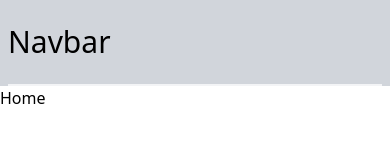
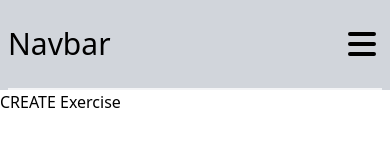
Before and after one commit to BrunojayParis/exercise_tracker, a React (Create React App) app in the folder extracker/: page /create in a window 390 px wide. Shown: the top 164 px of the page. Built offline with nearby package versions, Linux system fonts and the light colour scheme.

Commit message:
imported all the components and tested them

```diff
--- a/extracker/src/App.js
+++ b/extracker/src/App.js
@@ -1,7 +1,12 @@
 import React from 'react';
 import './App.css';
-import {BrowserRouter as Router,Switch,Route} from "react-router-dom";
+import {BrowserRouter as Router,Route} from "react-router-dom";
 import Navbar from './components/Navbar.js';
+import ExercisesList from './components/ExercisesList';
+import EditExercises from './components/EditExercises';
+import CreateExercise from './components/CreateExercise';
+import CreateUser from './components/CreateUser';
+
 
 
 
@@ -12,32 +17,13 @@ function App() {
       <div>
           {/* A <Switch> looks through its children <Route>s and
             renders the first one that matches the current URL. */}
-        <Switch>
-          <Route path="/about">
-            <About />
-          </Route>
-          <Route path="/users">
-            <Users />
-          </Route>
-          <Route path="/">
-            <Home />
-          </Route>
-        </Switch>
+          <Route path="/" exact component={ExercisesList}></Route>
+          <Route path="/edit/:id" component={EditExercises}></Route>
+          <Route path="/create" component={CreateExercise}></Route>
+          <Route path="/user" component={CreateUser}></Route>
       </div>
     </Router>
   );
 }
 
-function Home() {
-  return <h2>Home</h2>;
-}
-
-function About() {
-  return <h2>About 2</h2>;
-}
-
-function Users() {
-  return <h2>Users</h2>;
-}
-
 export default App;
--- /dev/null
+++ b/extracker/src/components/CreateExercise.js
@@ -0,0 +1,13 @@
+import React from 'react';
+
+const CreateExercise = () =>{
+
+
+    return(
+        <div>
+            <h1>CREATE Exercise</h1>
+        </div>
+    )
+}
+
+export default CreateExercise;
--- /dev/null
+++ b/extracker/src/components/CreateUser.js
@@ -0,0 +1,13 @@
+import React from 'react';
+
+const CreateUser = () =>{
+
+
+    return(
+        <div>
+            <h1>CREATE USER</h1>
+        </div>
+    )
+}
+
+export default CreateUser;
--- /dev/null
+++ b/extracker/src/components/EditExercises.js
@@ -0,0 +1,13 @@
+import React from 'react';
+
+const EditExercises = () =>{
+
+
+    return(
+        <div>
+            <h1>EDIT EXERCISES</h1>
+        </div>
+    )
+}
+
+export default EditExercises;
--- /dev/null
+++ b/extracker/src/components/ExercisesList.js
@@ -0,0 +1,13 @@
+import React from 'react';
+
+const ExerciseList = () =>{
+
+
+    return(
+        <div>
+            <h1>EXERCISES LIST</h1>
+        </div>
+    )
+}
+
+export default ExerciseList;
--- a/extracker/src/components/Navbar.js
+++ b/extracker/src/components/Navbar.js
@@ -1,8 +1,8 @@
-import React from 'react';
-import {BrowserRouter as Link} from "react-router-dom";
+import React from "react";
+import { BrowserRouter as Link } from "react-router-dom";
 
-const Navbar =()=>{
-    return(
+const Navbar = () => {
+  return (
     <div>
       <nav className="bg-gray-300">
         <div className="max-w-7xl mx-auto px-2 sm:px-6 lg:px-8">
@@ -11,9 +11,23 @@ const Navbar =()=>{
               <h1 className="text-3xl">Navbar</h1>
             </div>
             <div>
-                            <ul className='hidden sm:flex space-x-4'>
+              <svg
+                className="box-border h-10 w-10 md:hidden"
+                xmlns="http://www.w3.org/2000/svg"
+                viewBox="0 0 20 20"
+                fill="currentColor"
+              >
+                <path
+                  fillRule="evenodd"
+                  d="M3 5a1 1 0 011-1h12a1 1 0 110 2H4a1 1 0 01-1-1zM3 10a1 1 0 011-1h12a1 1 0 110 2H4a1 1 0 01-1-1zM3 15a1 1 0 011-1h12a1 1 0 110 2H4a1 1 0 01-1-1z"
+                  clipRule="evenodd"
+                />
+              </svg>
+              <ul className="hidden md:flex space-x-10">
                 <li>
-                                <Link to="/">Home</Link>
+                  <Link className="hover:bg-red-700" to="/">
+                    Home
+                  </Link>
                 </li>
                 <li>
                   <Link to="/about">About</Link>
@@ -27,7 +41,7 @@ const Navbar =()=>{
         </div>
       </nav>
     </div>
-    )
-}
+  );
+};
 
 export default Navbar;
```
Also changed, not shown: extracker/src/components/Exercises.js (deleted). Lines whose indentation alone changed are shown as unchanged.
